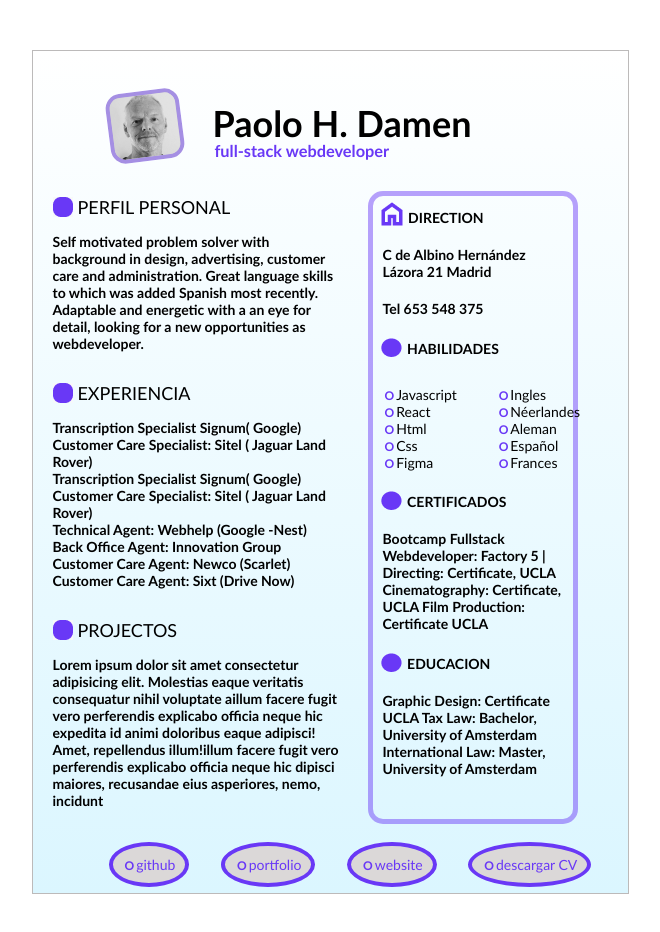
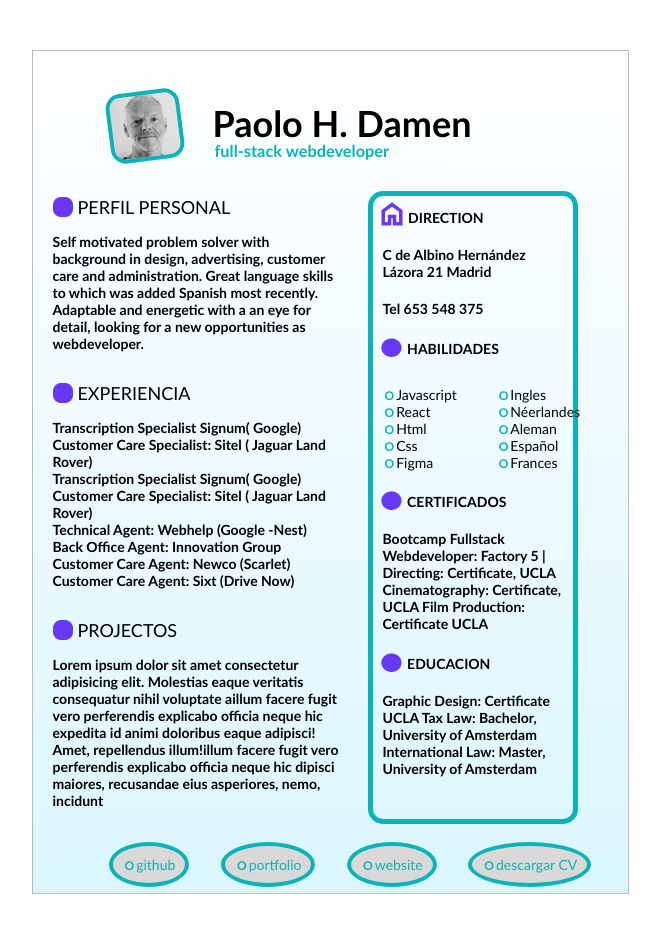
Before and after one commit to paolo-mad/cv-paolo-damen, a plain HTML site: page index.html in a window 1280 px wide. Shown: the whole page, without its empty margins (310-970 px from the left). Drawn offline with Linux system fonts and the light colour scheme.

Commit message:
change color to teal

```diff
--- a/styles.css
+++ b/styles.css
@@ -41,7 +41,7 @@ header img {
   position: absolute;
   transform: rotate(-7.353deg);
   border-radius: 15px;
-  border: 4px solid rgba(105, 56, 246, 0.44);
+  border: 4.5px solid #08b4ba;
   background: url(<path-t-image>),
     lightgray -2.224px -4.562px / 100% 109.82% no-repeat;
 }
@@ -55,7 +55,7 @@ header h1 {
 }
 
 header h3 {
-  color: #6938f6;
+  color: #08b4ba;
   position: absolute;
   margin-left: 182px;
   margin-top: 90px;
@@ -89,7 +89,7 @@ main p {
 }
 
 .container > aside {
-  border: solid 5px rgba(104, 56, 246, 0.469);
+  border: solid 5px #08b4ba;
   border-radius: 15px;
   grid-area: aside;
   margin-top: 30px;
@@ -110,7 +110,7 @@ li::before {
   font-weight: bolder;
   font-size: 12px;
   padding: 2px;
-  color: #6938f6;
+  color: #08b4ba;
 }
 
 .list-sidebar {
@@ -152,11 +152,11 @@ footer li {
   margin-left: 28px;
   background-color: rgb(219, 216, 216);
   border-radius: 50%;
-  border: solid 4px #6938f6;
+  border: solid 4px #08b4ba;
 }
 
 a {
   font-size: 14px;
   text-decoration: none;
-  color: #6938f6;
+  color: #08b4ba;
 }
```
